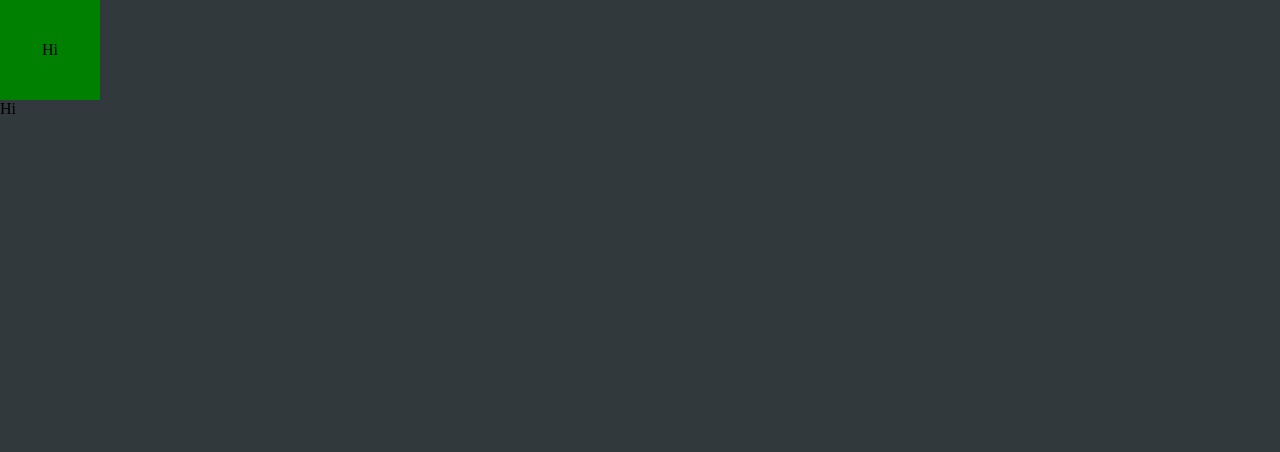
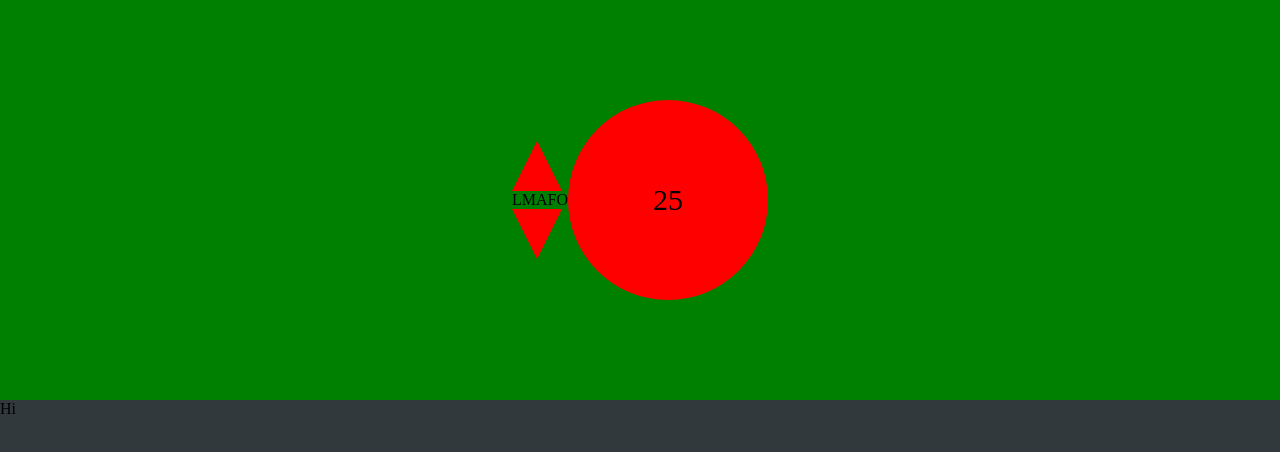
Before and after one commit to matthewmcintyre/Pomotodo, a React (Create React App) app: page / in a window 1280 px wide. Shown: the top 452 px of the page. Built offline with nearby package versions, Linux system fonts and the light colour scheme.

Commit message:
implement timer function

```diff
--- a/src/actions/actionTypes.js
+++ b/src/actions/actionTypes.js
@@ -4,7 +4,8 @@ export const DECREASE_TIMER = "DECREASE_TIMER";
 export const INCREASE_BREAK = "INCREASE_BREAK";
 export const DECREASE_BREAK = "DECREASE_BREAK";
 export const RESET_TO_DEFAULT = "RESET_TO_DEFAULT";
-
+export const TICK_SECOND = "TICK_SECOND";
+export const SET_INTERVAL_ID = "SET_INTERVAL_ID";
 //Todo actions
 export const ADD_TODO = "ADD_TODO";
 export const REMOVE_TODO = "REMOVE_TODO";
--- a/src/actions/actions.js
+++ b/src/actions/actions.js
@@ -21,6 +21,16 @@ export const resetToDefault = () => ({
   type: actionTypes.RESET_TO_DEFAULT
 });
 
+export const tickSecond = second => ({
+  type: actionTypes.TICK_SECOND,
+  second
+});
+
+export const setIntervalId = id => ({
+  type: actionTypes.SET_INTERVAL_ID,
+  id
+});
+
 //Todo actions
 export const addTodo = () => ({
   type: actionTypes.ADD_TODO
--- a/src/components/Pomodoro/Pomodoro.container.js
+++ b/src/components/Pomodoro/Pomodoro.container.js
@@ -6,29 +6,87 @@ import {
   increaseBreak,
   decreaseTimer,
   decreasebreak,
-  resetToDefault
+  resetToDefault,
+  tickSecond,
+  setIntervalId
 } from "../../actions/actions";
 
 const PomoWrapper = styled.div`
-    width:100px
-    height:100px;
-    background-color: green;
+  width: 100vw;
+  height: 50vh;
+  background-color: green;
+  display: flex;
+  justify-content: center;
+  align-items: center;
+`;
+
+const Clock = styled.div`
+    font-size:30px;
+    width:200px
+    height:200px;
+    background-color: red;
     display:flex;
     justify-content:center;
     align-items:center;
+    border-radius:50%;
+    `;
+
+//wrapper for adjusting break and timer
+const AdjustTimer = styled.div`
+  display: flex;
+  flex-direction: column;
+`;
+
+const UpArrow = styled.div`
+  width: 0;
+  height: 0;
+  border-left: 25px solid transparent;
+  border-right: 25px solid transparent;
+  border-bottom: 50px solid red;
+`;
+
+const DownArrow = styled.div`
+  width: 0;
+  height: 0;
+  border-left: 25px solid transparent;
+  border-right: 25px solid transparent;
+  border-top: 50px solid red;
 `;
 
 class Pomodoro extends Component {
+  componentDidMount() {
+    console.log(this.props.intervalId + "component did mount");
+  }
+
+  componentDidUpdate() {
+    console.log(this.props.intervalId + "component did update");
+    if (this.props.secondsRemaining === 0) {
+      clearInterval(this.props.intervalId);
+    }
+  }
+
+  componentWillUnmount() {
+    console.log(this.props.intervalId + "component will unmount");
+  }
+
   timerStart = () => {
-    let a = setInterval(this.myFunc, 1000);
+    if (this.props.intervalId === 0) {
+      let id = setInterval(this.props.tickSecond, 1000);
+      console.log(id);
+      this.props.setIntervalId(id);
+      console.log(this.props.intervalId + "interval ID");
+    }
   };
-
-  myFunc = () => {};
 
   render() {
     return (
       <PomoWrapper>
-        <div>Hi</div>
+        <AdjustTimer>
+          <UpArrow />
+          LMAFO
+          <DownArrow />
+        </AdjustTimer>
+        <Clock onClick={this.timerStart}>{this.props.secondsRemaining}</Clock>
       </PomoWrapper>
     );
   }
@@ -37,7 +95,8 @@ class Pomodoro extends Component {
 const mapStateToProps = state => ({
   secondsRemaining: state.pomoReducer.secondsRemaining,
   timer: state.pomoReducer.timer,
-  break: state.pomoReducer.break
+  break: state.pomoReducer.break,
+  intervalId: state.pomoReducer.intervalId
 });
 
 const myActions = {
@@ -45,7 +104,9 @@ const myActions = {
   increaseBreak,
   decreaseTimer,
   decreasebreak,
-  resetToDefault
+  resetToDefault,
+  tickSecond,
+  setIntervalId
 };
 
 export default connect(
--- a/src/reducers/pomoReducer.js
+++ b/src/reducers/pomoReducer.js
@@ -3,15 +3,18 @@ import {
   DECREASE_TIMER,
   INCREASE_BREAK,
   DECREASE_BREAK,
-  RESET_TO_DEFAULT
+  RESET_TO_DEFAULT,
+  TICK_SECOND,
+  SET_INTERVAL_ID
 } from "../actions/actionTypes";
 
 const initialState = {
   //timer default of 25 mins
   //break default of 5 mins
-  secondsRemaining: "",
+  secondsRemaining: 25,
   timer: "25",
-  break: "5"
+  break: "5",
+  intervalId: 0
 };
 
 const pomoReducer = (state = initialState, action) => {
@@ -50,6 +53,20 @@ const pomoReducer = (state = initialState, action) => {
         timer: "25",
         break: "5"
       };
+
+    case TICK_SECOND:
+      let newTime = state.secondsRemaining - 1;
+
+      return {
+        ...state,
+        secondsRemaining: newTime
+      };
+
+    case SET_INTERVAL_ID:
+      return {
+        ...state,
+        intervalId: action.id
+      };
     default:
       return state;
   }
```
